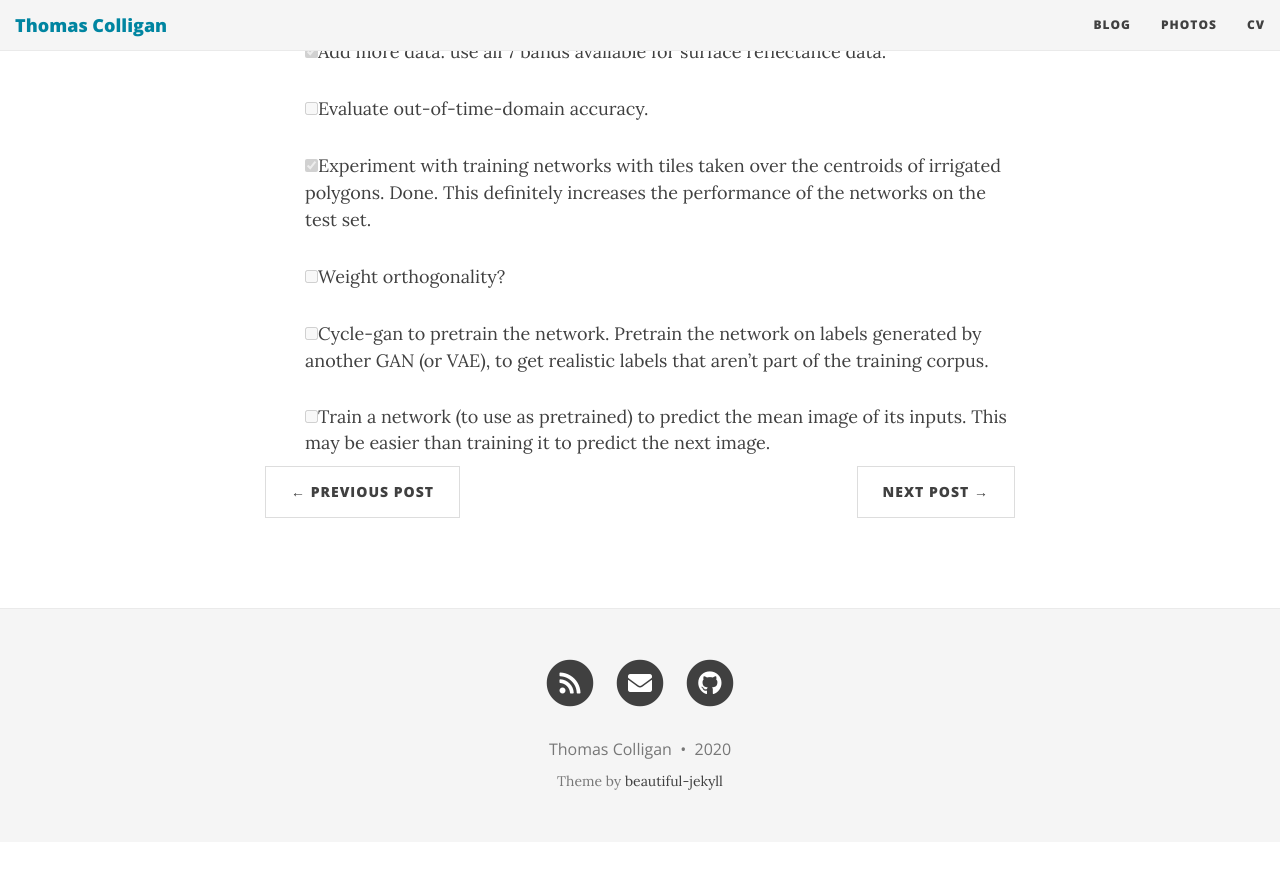
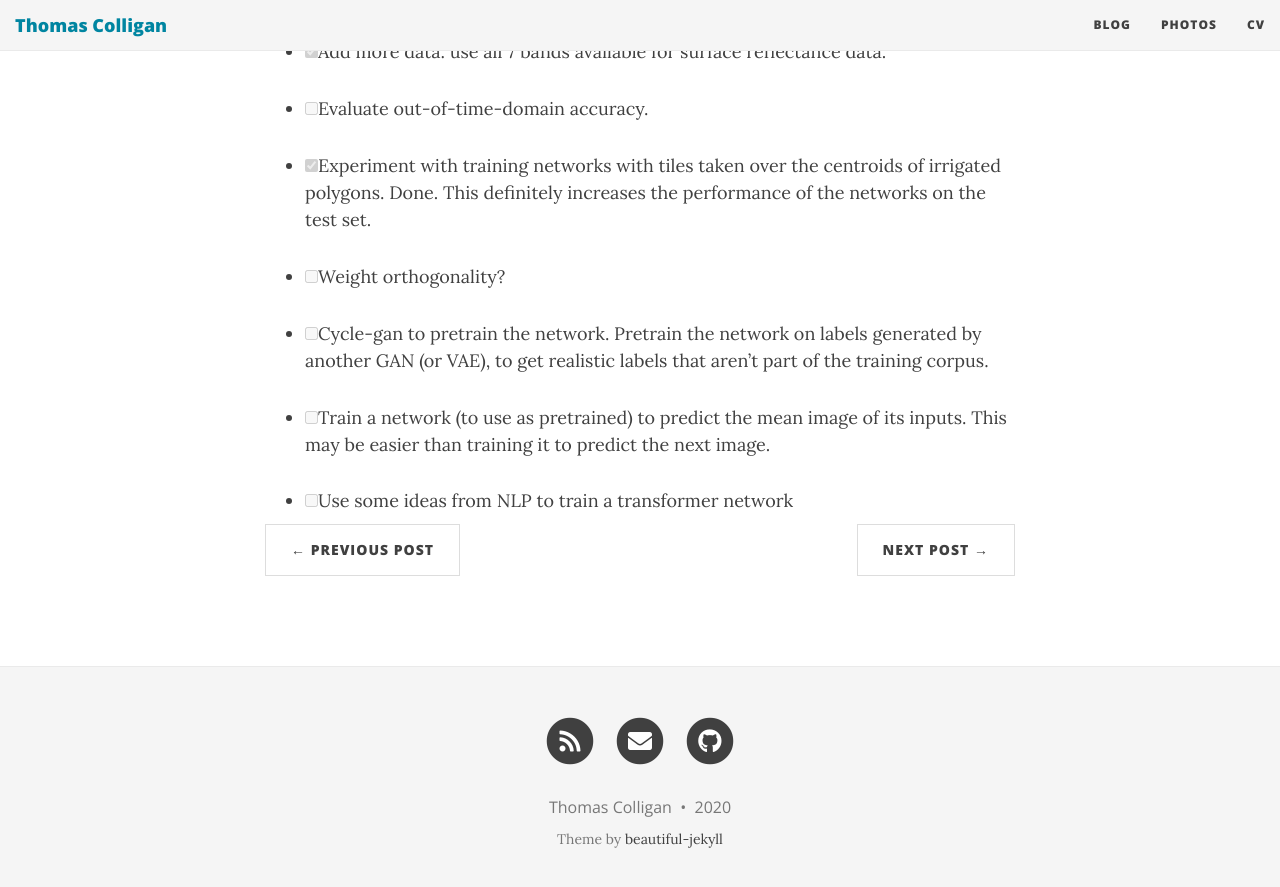
Before and after one commit to colligant/colligant.github.io, a Jekyll site: the page built from _posts/2020-04-01-2020-04-01-next-steps.md, in a window 1280 px wide and 900 px high, scrolled down 956 px. Shown: the top 887 px of the window. Built offline with Jekyll 4.4.1, drawn with Linux system fonts in a browser that asks for light colours; nearby versions of some CDN libraries; before the commit the page ends 1798 px from its top, so only the background shows below that; some of the changed lines change nothing that is shown.

Commit message:
Update table

```diff
--- a/_posts/2020-04-01-2020-04-01-next-steps.md
+++ b/_posts/2020-04-01-2020-04-01-next-steps.md
@@ -1,7 +1,7 @@
 ---
 layout: post
 published: true
-updated: Thu Apr 9, 2020
+updated: Tue April 21, 2020
 ---
 Wed Apr 1 09:20:46 MDT 2020
 
@@ -36,4 +36,7 @@ Wed Apr 1 09:20:46 MDT 2020
 
 - [ ] Train a network (to use as pretrained) to predict the mean image of its inputs. This may be
 easier than training it to predict the next image.
+
+- [ ] Use some ideas from NLP to train a transformer network
+
 {: style='list-style-type: none'}
```
